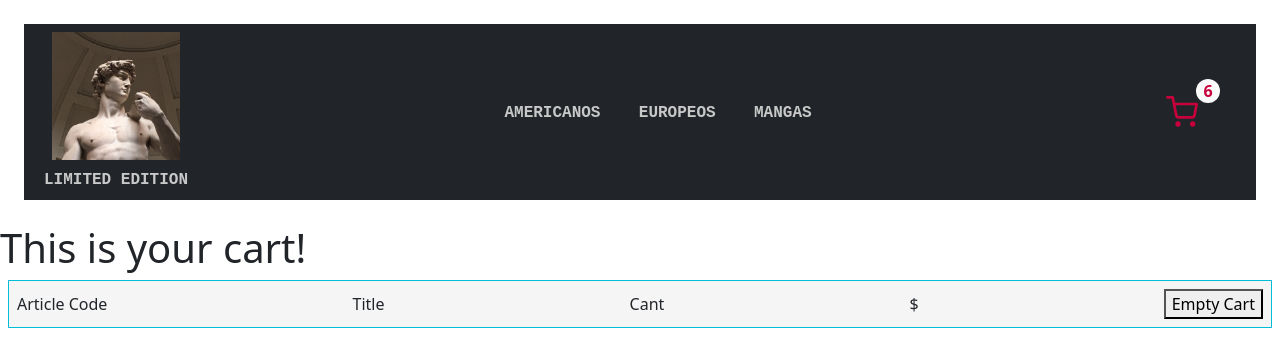
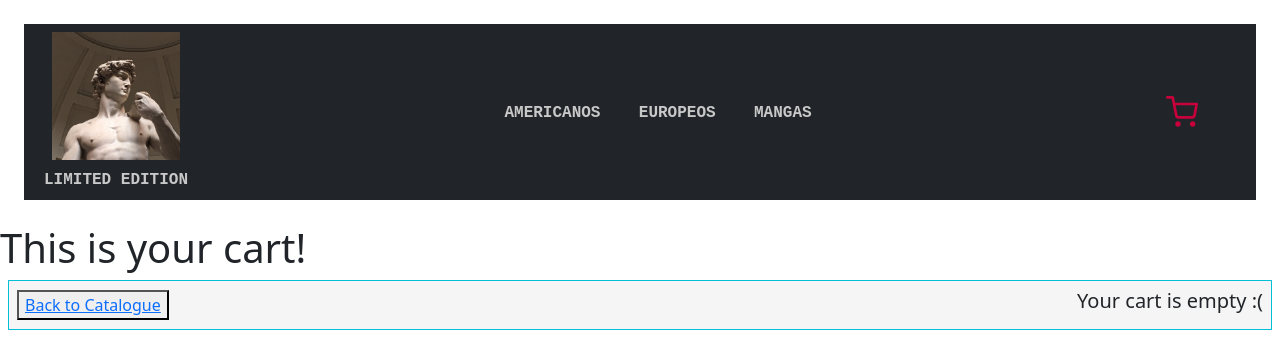
Before and after one commit to lucas-es-lucas/Proyecto_Final_Coder_React_JS, a React (Create React App) app: page /cart in a window 1280 px wide. Shown: the top 358 px of the page. Built offline with nearby package versions, Linux system fonts and the light colour scheme.

Commit message:
subida 15: agregados componentes y funcionalidades al Cart para el desafío 9 'Cart View'. Falta actualizar el Count del CartWidget cuando se agrega más cantidad de un producto que ya estaba en el Cart

```diff
--- a/src/components/Cart/Cart.js
+++ b/src/components/Cart/Cart.js
@@ -1,6 +1,7 @@
 import { useContext } from "react";
 import { CartContext } from "../CartContext/CartContext";
 import styles from '../Cart/Cart.module.css';
+import { Link } from "react-router-dom";
 
 const Cart = () => {
      const cartList = useContext(CartContext);
@@ -10,30 +11,74 @@ const Cart = () => {
                <section>
                     <h1>This is your cart!</h1>
                     <article className={styles.cart__item__container}>
-                              <span>Article Code</span>
+                         <button className={styles.cart__btn}>
+                         <Link to='/'>Back to Catalogue</Link>
+                         </button>
+                         {
+                              (cartList.cartList.length > 0)
+                              ? <button className={styles.cart__btn} onClick={cartList.clear}>Empty Cart</button>
+                              : <h5>Your cart is empty :(</h5>
+                         }
+                    </article>
+                    {
+                         (cartList.cartList.length > 0)
+                         ?
+                         <article className={styles.cart__item__container}>
+                              <span>Code</span>
+                              <span>Cover</span>
                               <span>Title</span>
-                              <span>Cant</span>
+                              <span>Qty</span>
                               <span>$</span>
-                              <button onClick={cartList.clear}>Empty Cart</button>
+                              <span>Subtotal</span>
+                              <span></span>
                          </article>
+                         : <h3> </h3>
+                    }
+
                     {
+                         (cartList.cartList.length > 0)
+                         ?
                          cartList.cartList.map(item =>
-                         <article className={styles.cart__item__container}>
+                         <article key={item.id} className={styles.cart__item__container}>
                               <p>{item.id}</p>
                               <img className={styles.cart__item__cover} src={item.image} width={item.image_size}  alt='product_image'></img>
                               <h4 className={styles.cart__item__title}>{item.name}</h4>
                               <p className={styles.cart__item__info}>{item.qty}</p>
                               <p className={styles.cart__item__info}>{item.price}</p>
-                              <button onClick={() => cartList.removeItem(item.id)}>Delete from your cart</button>
+                              {/* <p className={styles.cart__item__info}>{item.price * item.qty}</p> */}
+                              <p className={styles.cart__item__info}>{item.price * item.qty}</p>
+                              <button onClick={() => cartList.removeItem(item.id)}>Delete</button>
                          </article>
                          )
+                         : <h3> </h3>
                     }
                </section>
-               {/* <section>
-                    <article className={styles.cart__item__cart}>
-                         <button onClick={cartList.clear}>Empty Cart</button>
-                    </article>
-               </section> */}
+               <section>
+                    {
+                         (cartList.cartList.length > 0)
+                         ?
+                         <article className={styles.cart__item__container}>
+                              <h5>TOTAL</h5>
+                              <span>Products {cartList.total_quantity()}</span>
+                              <span>Cost {cartList.total_cost()}</span>
+                         </article>
+                         : <h3> </h3>
+                    }
+
+               </section>
+               <section>
+                    {
+                         (cartList.cartList.length > 0)
+                         ?
+                         <article className={styles.cart__item__container}>
+                              <button className={styles.cart__btn}>
+                              <Link to='/'>Back to Catalogue</Link>
+                              </button>
+                              <button className={styles.cart__btn} onClick={cartList.clear}>Empty Cart</button>
+                         </article>
+                         : <h3> </h3>
+                    }
+               </section>
           </>
      )
 }
--- a/src/components/CartContext/CartContext.js
+++ b/src/components/CartContext/CartContext.js
@@ -13,11 +13,13 @@ const CartContextProvider = ({children}) => {
                          products.qty += quantity;
                     }
                }
+               // ??? hay que actualizar el estado para refrescar el CartWidget
+               // setCartList([cartList]);
           } else {
                setCartList([
                     ...cartList,   //spread: agrega al contenido existente
                     {
-                         key: item.id,
+                         // key: item.id,
                          id: item.id,
                          image: item.pictureUrl,
                          image_size: item.cover_size,
@@ -27,6 +29,7 @@ const CartContextProvider = ({children}) => {
                     }
                ]);
           }
+          console.log(cartList);
      }
      // eliminar del carrito
      const removeItem = (idProduct) => {
@@ -40,10 +43,30 @@ const CartContextProvider = ({children}) => {
      const isInCart = (idProduct) => {
           return cartList.find((item) => item.id === idProduct) ? true : false;
      }
+     // totales para mostrar en el carrito
+     const total_quantity = () => {
+          let total = 0;
+
+          for (const products of cartList) {
+               total = total + products.qty;
+               console.log(total);
+          }
+          return total;
+     }
+     // REVISAR CALCULA MALLL
+     const total_cost = () => {
+          let total = 0;
+
+          for (const products of cartList) {
+               total = total + (products.price * products.qty);
+               console.log(total);
+          }
+          return total;
+     }
 
      return (
           // value: todo lo que está compartido (es un objeto con estados y funciones)
-          <CartContext.Provider value={{cartList, addItem, removeItem, clear}}>
+          <CartContext.Provider value={{cartList, addItem, removeItem, clear, total_quantity, total_cost}}>
                {children}
           </CartContext.Provider>
      )
--- a/src/components/CartWidget/CartWidget.js
+++ b/src/components/CartWidget/CartWidget.js
@@ -13,7 +13,11 @@ const CartWidget = (props) => {
           <>
           <button className={style.cart}>
                <FiShoppingCart className={style.cart__icon} />
-               <Counter cant={props.cant} />
+               {
+                    cartList.total_quantity() > 0 &&
+                    <Counter cant={cartList.total_quantity()} />
+               }
+
           </button>
           </>
      );
--- a/src/components/NavBar/NavBar.js
+++ b/src/components/NavBar/NavBar.js
@@ -3,33 +3,6 @@ import CartWidget from '../CartWidget/CartWidget';
 import styles from './NavBar.module.css';
 
 const NavBar = (props) => {
-
-     // const tipear = (ev) => {
-     //      if ((ev.keyCode === 65) || (ev.keyCode === 69) || (ev.keyCode === 73) || (ev.keyCode === 79) || (ev.keyCode === 85)) {
-     //           ev.preventDefault();
-
-     //           switch (ev.keyCode) {
-     //                case 65:
-     //                     console.log('Tipeaste una A');
-     //                     break;
-     //                case 69:
-     //                     console.log('Tipeaste una E');
-     //                     break;
-     //                case 73:
-     //                     console.log('Tipeaste una I');
-     //                     break;
-     //                case 79:
-     //                     console.log('Tipeaste una O');
-     //                     break;
-     //                case 85:
-     //                     console.log('Tipeaste una U');
-     //                     break;
-     //                default:
-     //                     break;
-     //           }
-     //      }
-     // }
-
      return (
           <>
           <nav className="navbar navbar-expand-lg navbar-dark bg-dark m-4 p-2">
@@ -47,9 +20,6 @@ const NavBar = (props) => {
                     <NavLink to={'/'} className={styles.navbar__brand}>
                          <img className={styles.navbar__brand__img} src={props.logo} alt={props.alt}></img>LIMITED EDITION
                     </NavLink>
-                    {/* <Link to={'/'} className={`{styles.navbar__brand ${'nav-bar'}}`}>
-                         <img className={styles.navbar__brand__img} src={props.logo} alt={props.alt}></img>LIMITED EDITION
-                    </Link> */}
                     <div className="collapse navbar-collapse" id="navbarNavDropdown">
                          <ul className="navbar-nav mx-auto mb-2 mb-lg-0">
                               <li className="nav-item">
@@ -63,12 +33,8 @@ const NavBar = (props) => {
                               </li>
                          </ul>
                     </div>
-                    {/* <div>
-                         <input onKeyDown={tipear}></input>
-                         <Input></Input>
-                    </div>*/}
                     <ul className="navbar-nav md-auto mb-2 mb-lg-0">
-                         <CartWidget cant={6}/>
+                    <Link to='/cart'><CartWidget cant={6}/></Link>
                     </ul>
                </div>
           </nav>
```
